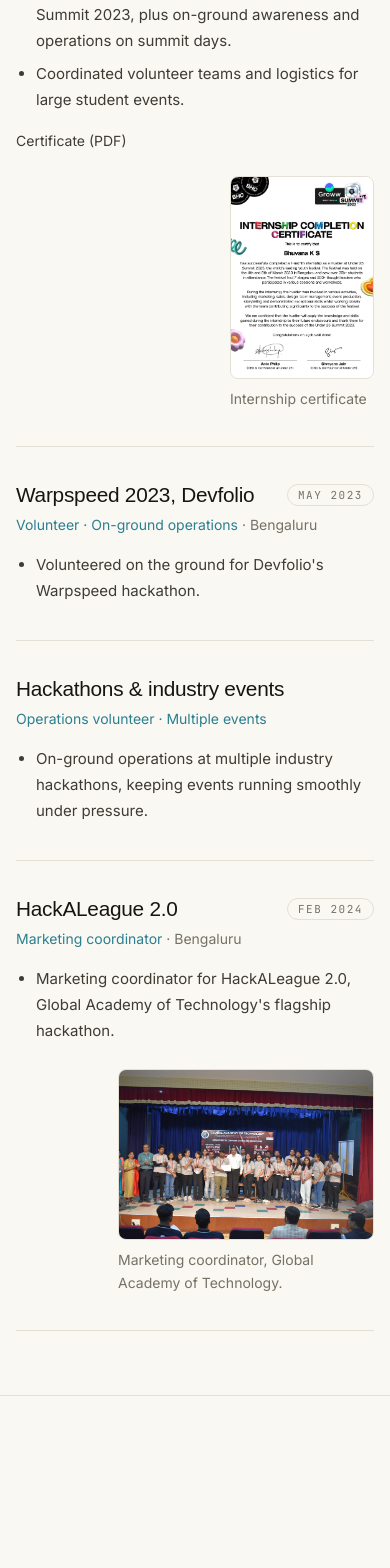
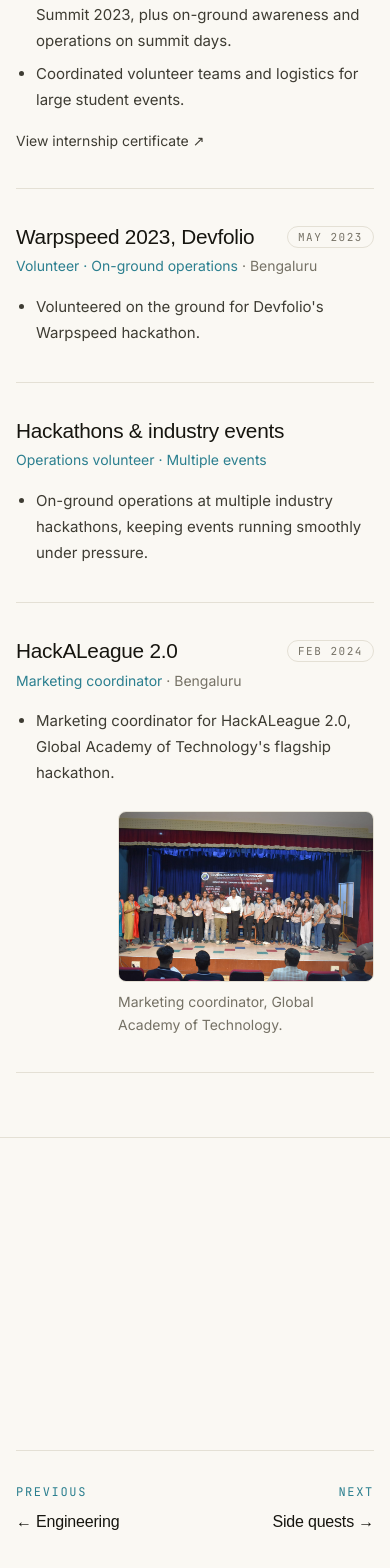
Before and after one commit to bhuvanaks02/portfolio-website, a Next.js app: page /marketing in a window 390 px wide. Shown: the part 2820-4388 px from the top of the page. Built offline with nearby package versions, Linux system fonts and the light colour scheme; a web font is replaced by a local one.

Commit message:
Put Previous and Next on the left and right on phones, link the Under25 certificate instead of showing it

```diff
--- a/src/app/marketing/page.tsx
+++ b/src/app/marketing/page.tsx
@@ -156,18 +156,6 @@ export default function MarketingPage() {
                   ))}
                 </div>
               )}
-              {"image" in role && role.image && "href" in role.image && (
-                <p className="mt-4 text-sm">
-                  <a
-                    href={role.image.href}
-                    target="_blank"
-                    rel="noopener noreferrer"
-                    className="link-underline text-ink-soft"
-                  >
-                    Certificate (PDF)
-                  </a>
-                </p>
-              )}
               {"links" in role && role.links && (
                 <p className="mt-4 flex flex-wrap gap-x-5 gap-y-1 text-sm text-ink-soft">
                   {role.links.map((link) => (
--- a/src/components/page-nav.tsx
+++ b/src/components/page-nav.tsx
@@ -6,24 +6,24 @@ type Step = { href: string; label: string };
 export function PageNav({ back, next }: { back?: Step; next?: Step }) {
   return (
     <nav className="px-4 pb-10 pt-4 sm:px-8 sm:pb-14">
-      <div className="mx-auto flex max-w-5xl flex-col items-center gap-y-8 text-center sm:flex-row sm:flex-wrap sm:items-start sm:justify-between sm:gap-x-10 sm:text-left border-t border-rule pt-8">
+      <div className="mx-auto flex max-w-5xl items-start justify-between gap-x-6 text-left border-t border-rule pt-8">
         {back && (
           <div>
             <p className="label text-accent">Previous</p>
             <Link
               href={back.href}
-              className="link-underline display mt-3 inline-block text-2xl sm:text-3xl"
+              className="link-underline display mt-3 inline-block text-lg sm:text-3xl"
             >
               ← {back.label}
             </Link>
           </div>
         )}
         {next && (
-          <div className="sm:ml-auto sm:text-right">
+          <div className="ml-auto text-right">
             <p className="label text-accent">Next</p>
             <Link
               href={next.href}
-              className="link-underline display mt-3 inline-block text-2xl sm:text-3xl"
+              className="link-underline display mt-3 inline-block text-lg sm:text-3xl"
             >
               {next.label} →
             </Link>
--- a/src/content/site.ts
+++ b/src/content/site.ts
@@ -462,14 +462,12 @@ export const sideQuests = {
       title: "Student volunteer & event coordinator · Intern",
       period: "Feb 2023 – Mar 2023",
       location: "Bengaluru",
-      image: {
-        src: "/certificates/under25-internship.png",
-        alt: "Under 25 Summit 2023 internship completion certificate for Bhuvana K S, signed by the co-founders",
-        caption: "Internship certificate",
-        href: "/certificates/under25-internship.pdf",
-        width: 910,
-        height: 1287,
-      },
+      links: [
+        {
+          label: "View internship certificate ↗",
+          href: "/certificates/under25-internship.pdf",
+        },
+      ],
       points: [
         "Marketing and campaigns for the Under25 Summit 2023, plus on-ground awareness and operations on summit days.",
         "Coordinated volunteer teams and logistics for large student events.",
```
